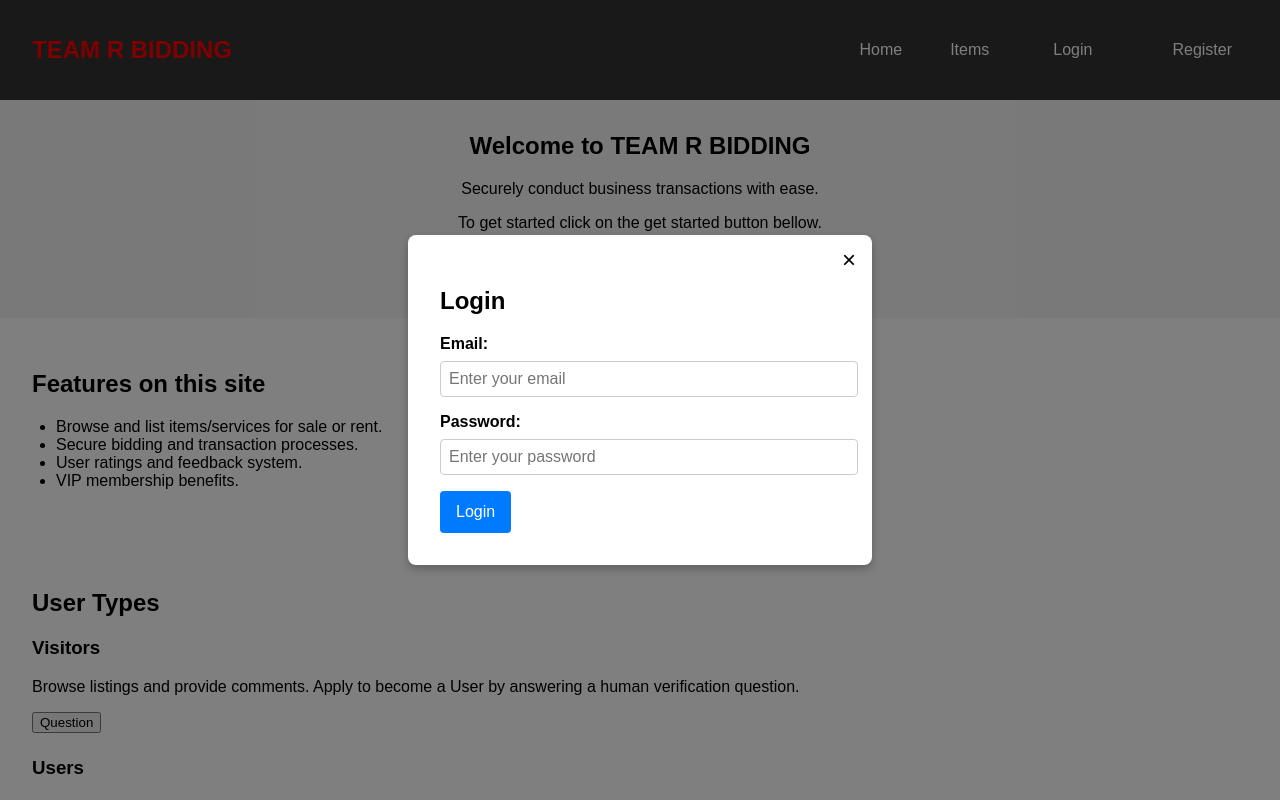
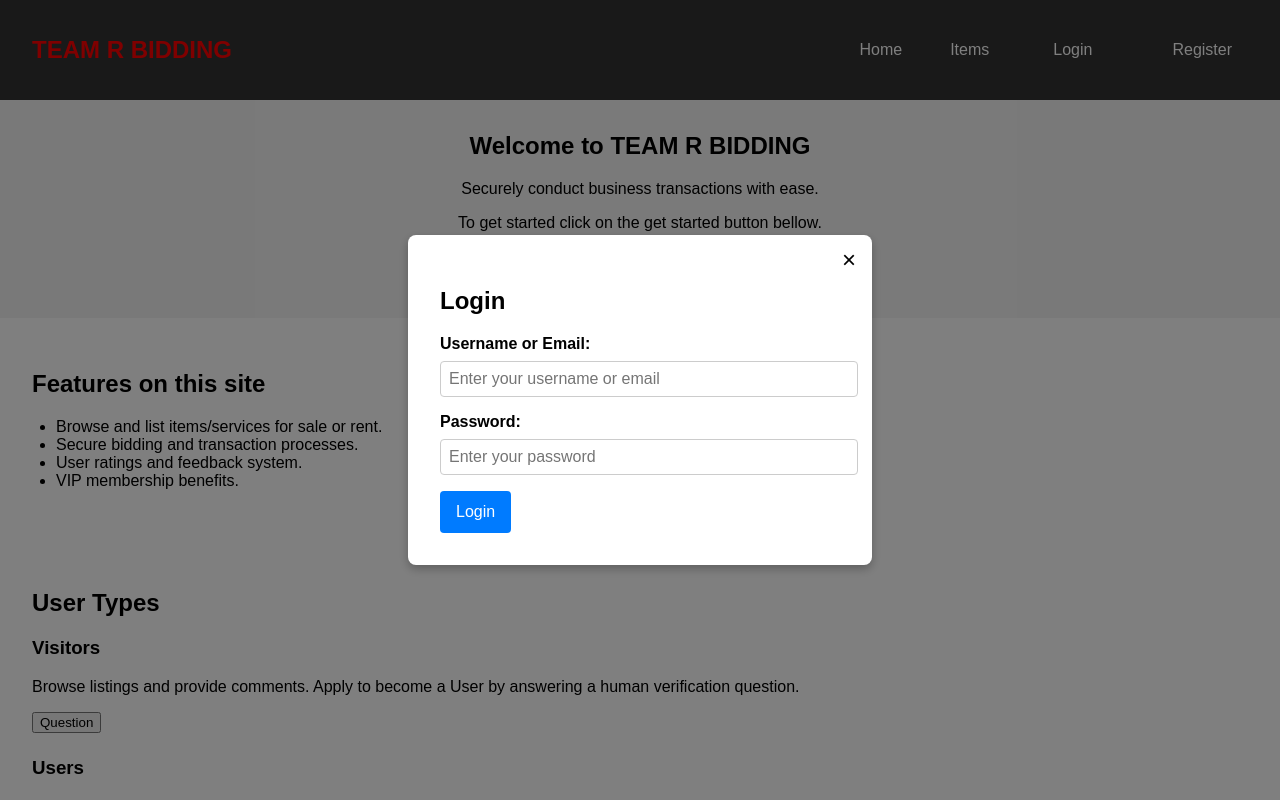
Before and after one commit to alexisj890/FinalProject_323, a React (Vite) app in the folder FinalBiddingProject-Frontend/: page / in a window 1280 px wide. Both pictures are taken after a click on the button "Login". Shown: the top 800 px of the page. Built offline with nearby package versions, Linux system fonts and the light colour scheme; no server answers.

Commit message:
added email+username functonalibilty

```diff
--- a/FinalBiddingProject-Frontend/src/components/Header.jsx
+++ b/FinalBiddingProject-Frontend/src/components/Header.jsx
@@ -1,4 +1,3 @@
-// src/components/Header.jsx
 import React from 'react';
 import { Link } from 'react-router-dom';
 import { signOut } from 'firebase/auth';
--- a/FinalBiddingProject-Frontend/src/components/LoginModal.jsx
+++ b/FinalBiddingProject-Frontend/src/components/LoginModal.jsx
@@ -1,27 +1,45 @@
-// src/components/LoginModal.jsx
 import React, { useState } from 'react';
 import { signInWithEmailAndPassword } from 'firebase/auth';
 import { auth, db } from '../firebase'; // Ensure correct paths
-import { doc, getDoc } from 'firebase/firestore';
+import { collection, query, where, getDocs } from 'firebase/firestore';
 import './LoginModal.css';
 
 function LoginModal({ isOpen, onClose, setCurrentUser }) {
   if (!isOpen) return null;
 
-  const [email, setEmail] = useState('');
+  const [identifier, setIdentifier] = useState(''); // Can be username or email
   const [password, setPassword] = useState('');
   const [error, setError] = useState('');
 
   const handleLogin = async (e) => {
     e.preventDefault();
+
     try {
-      // Firebase Authentication login
+      let email = identifier;
+
+      // Check if the identifier is not an email (assume it's a username)
+      if (!identifier.includes('@')) {
+        // Fetch email from Firestore based on username
+        const usersRef = collection(db, 'users');
+        const q = query(usersRef, where('username', '==', identifier));
+        const querySnapshot = await getDocs(q);
+
+        if (querySnapshot.empty) {
+          setError('Username not found');
+          return;
+        }
+
+        const userDoc = querySnapshot.docs[0];
+        email = userDoc.data().email; // Get email associated with the username
+      }
+
+      // Log in using email and password
       const userCredential = await signInWithEmailAndPassword(auth, email, password);
       const user = userCredential.user;
 
-      // Fetch additional user data from Firestore
-      const userDoc = await getDoc(doc(db, 'users', user.uid));
-      const userData = userDoc.exists() ? userDoc.data() : null;
+      // Fetch additional user data if needed
+      const userDoc = await getDocs(query(collection(db, 'users'), where('email', '==', email)));
+      const userData = userDoc.empty ? null : userDoc.docs[0].data();
 
       // Pass current user data to parent
       setCurrentUser({ ...user, username: userData?.username });
@@ -30,7 +48,7 @@ function LoginModal({ isOpen, onClose, setCurrentUser }) {
       onClose(); // Close the modal
     } catch (error) {
       console.error('Login failed:', error.message);
-      setError('Invalid email or password');
+      setError('Invalid username/email or password');
     }
   };
 
@@ -44,13 +62,13 @@ function LoginModal({ isOpen, onClose, setCurrentUser }) {
         {error && <p style={{ color: 'red' }}>{error}</p>}
         <form onSubmit={handleLogin}>
           <div className="form-group">
-            <label>Email:</label>
+            <label>Username or Email:</label>
             <input
-              type="email"
-              value={email}
-              onChange={(e) => setEmail(e.target.value)}
+              type="text"
+              value={identifier}
+              onChange={(e) => setIdentifier(e.target.value)}
               required
-              placeholder="Enter your email"
+              placeholder="Enter your username or email"
             />
           </div>
           <div className="form-group">
```
